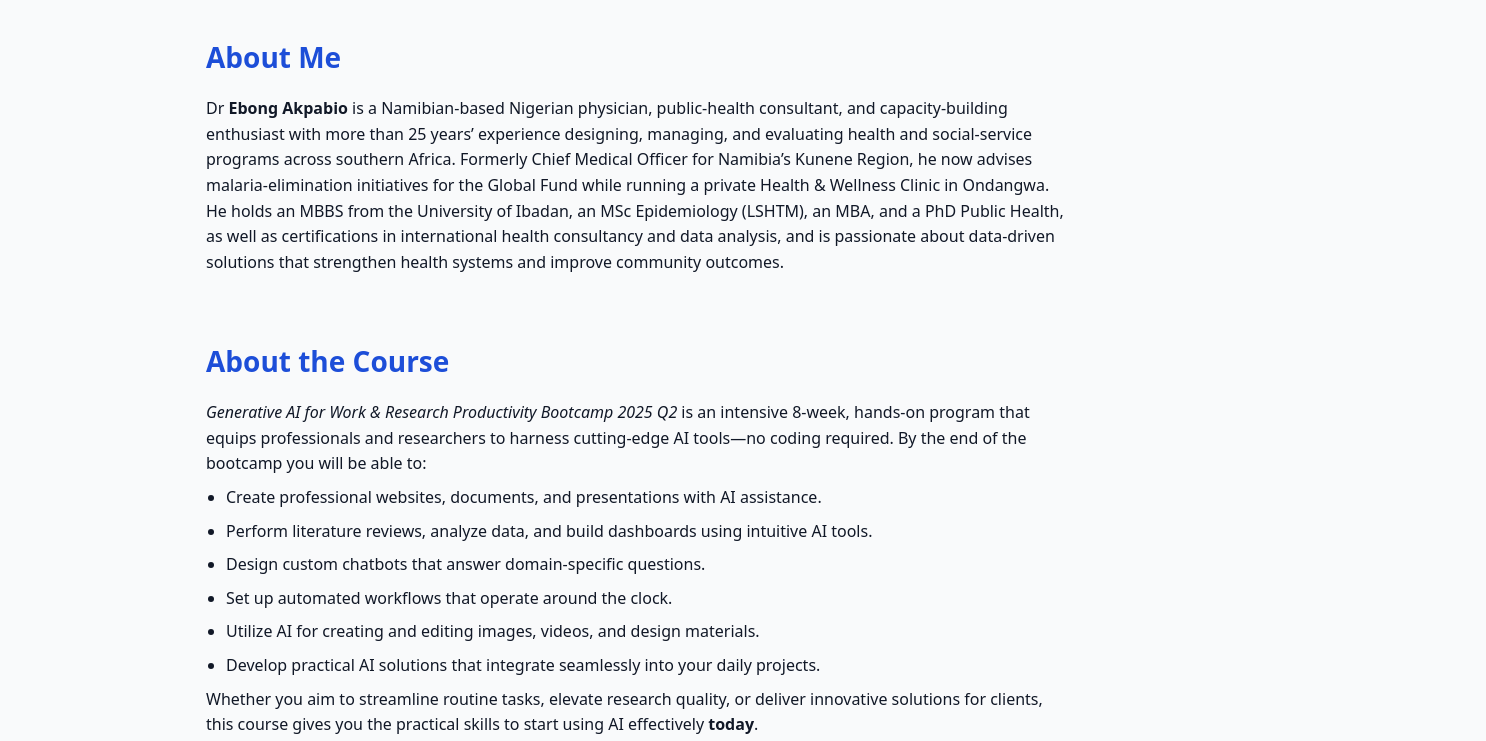
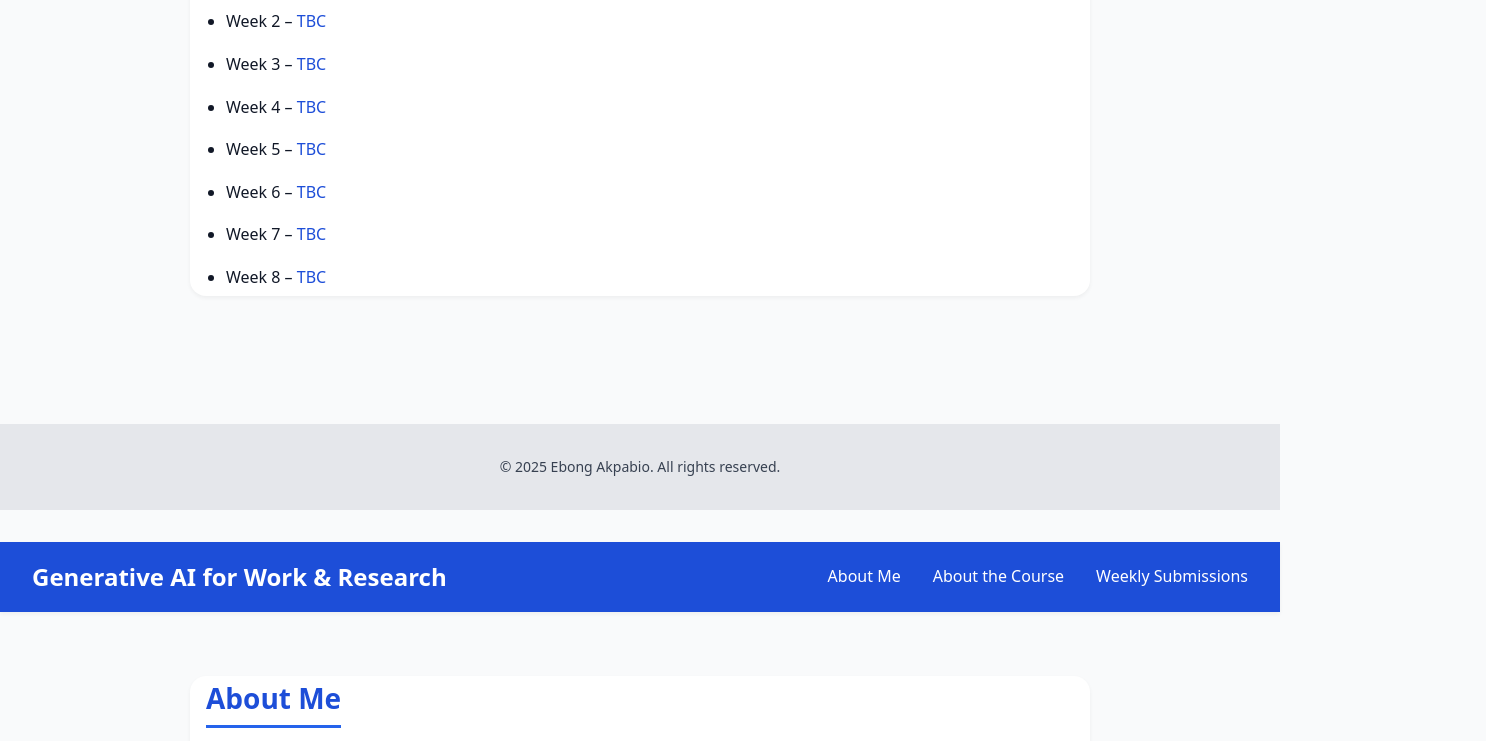
Before and after one commit to EbongAkpabio/graph-ai-portfolio, a plain HTML site: page index.html in a window 1280 px wide. Shown: the part 1704-2445 px from the top of the page, 1486 px wide, since content can reach past the window. Drawn offline with Linux system fonts and the light colour scheme.

Commit message:
Update index.html

```diff
--- a/index.html
+++ b/index.html
@@ -2,7 +2,116 @@
 <html lang="en"><!DOCTYPE html>
 <html lang="en">
 <head>
+  <meta charset="UTF-8"><!DOCTYPE html>
+<html lang="en">
+<head>
   <meta charset="UTF-8">
+  <meta name="viewport" content="width=device-width, initial-scale=1.0">
+  <title>Ebong Akpabio – Generative AI for Work &amp; Research Portfolio</title>
+  <style>
+    /* ——— Base ——— */
+    :root {
+      --bg: #f9fafb;          /* light gray background */
+      --fg: #111827;          /* near-black foreground */
+      --accent: #2563eb;      /* blue accent */
+      --card: #ffffff;        /* white cards */
+      --radius: 1rem;         /* large rounded corners */
+    }
+
+    html {
+      scroll-behavior: smooth;
+      font-family: system-ui, -apple-system, BlinkMacSystemFont, "Segoe UI", Roboto, Oxygen,
+        Ubuntu, Cantarell, "Open Sans", "Helvetica Neue", sans-serif;
+      color: var(--fg);
+      background: var(--bg);
+    }
+
+    body {
+      margin: 0;
+      padding: 0;
+      display: flex;
+      flex-direction: column;
+      min-height: 100vh;
+    }
+
+    /* ——— Layout ——— */
+    header {
+      background: var(--card);
+      box-shadow: 0 2px 4px rgba(0,0,0,.05);
+      position: sticky;
+      top: 0;
+      z-index: 10;
+    }
+
+    .container {
+      max-width: 960px;
+      width: 90%;
+      margin: 0 auto;
+      padding: 2rem 1rem;
+    }
+
+    nav {
+      display: flex;
+      align-items: center;
+      justify-content: space-between;
+      flex-wrap: wrap;
+      gap: 1rem;
+    }
+
+    nav .brand {
+      display: flex;
+      align-items: center;
+      gap: 0.75rem;
+    }
+
+    nav a {
+      text-decoration: none;
+      color: var(--fg);
+      font-weight: 500;
+      transition: color .2s;
+    }
+
+    nav a:hover {
+      color: var(--accent);
+    }
+
+    section {
+      margin-top: 3rem;
+      background: var(--card);
+      padding: 2rem;
+      border-radius: var(--radius);
+      box-shadow: 0 2px 4px rgba(0,0,0,.05);
+    }
+
+    h2 {
+      margin-top: 0;
+      font-size: 1.75rem;
+      border-bottom: 3px solid var(--accent);
+      display: inline-block;
+      padding-bottom: 0.25rem;
+    }
+
+    /* ——— Submissions list ——— */
+    ul.weeks {
+      list-style: none;
+      padding: 0;
+      margin: 1rem 0 0 0;
+    }
+
+    ul.weeks li {
+      margin: 0.75rem 0;
+    }
+
+    ul.weeks a {
+      text-decoration: none;
+      color: var(--accent);
+      font-weight: 500;
+    }
+
+    footer {
+      text-align: center;
+      margin: 4rem 0 2rem 0;
+      font-si
   <meta name="viewport" content="width=device-width, initial-scale=1.0">
   <title>Generative AI for Work &amp; Research – Dr Ebong Akpabio</title>
   <style>
```
